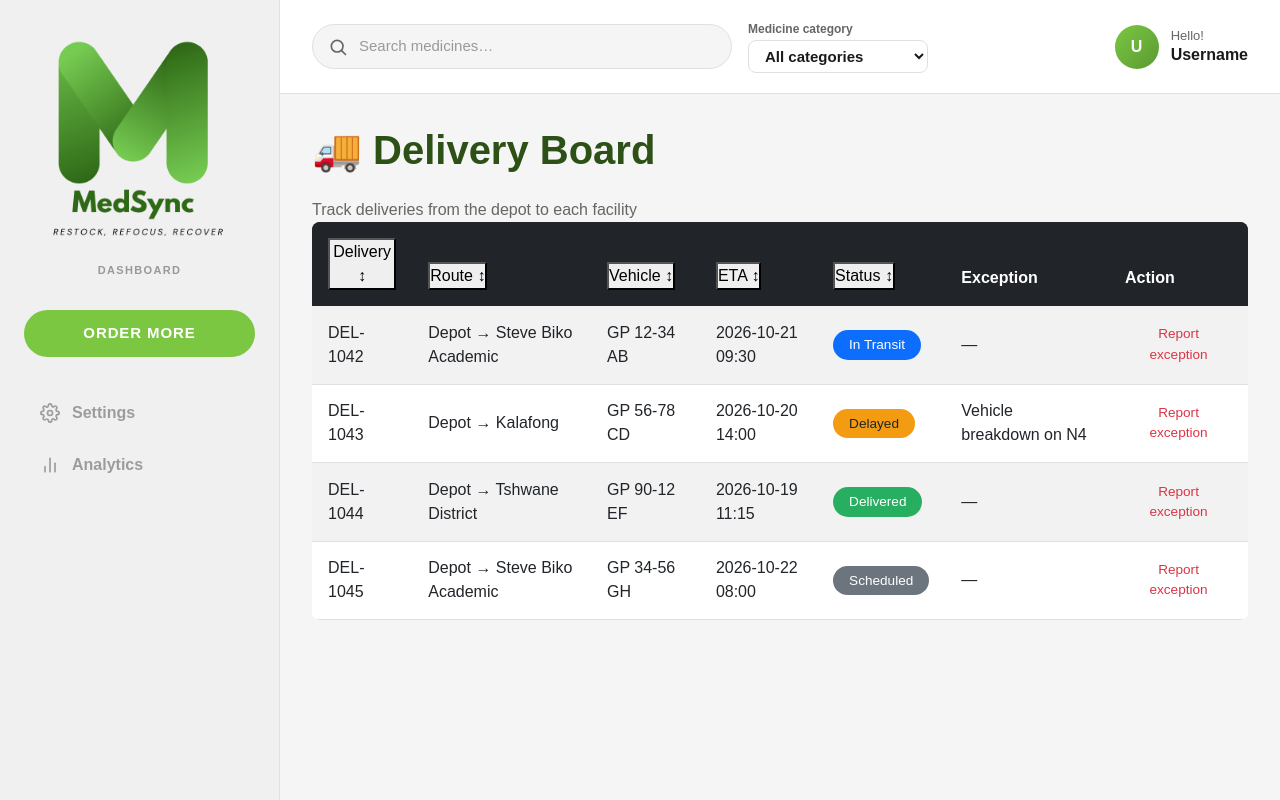
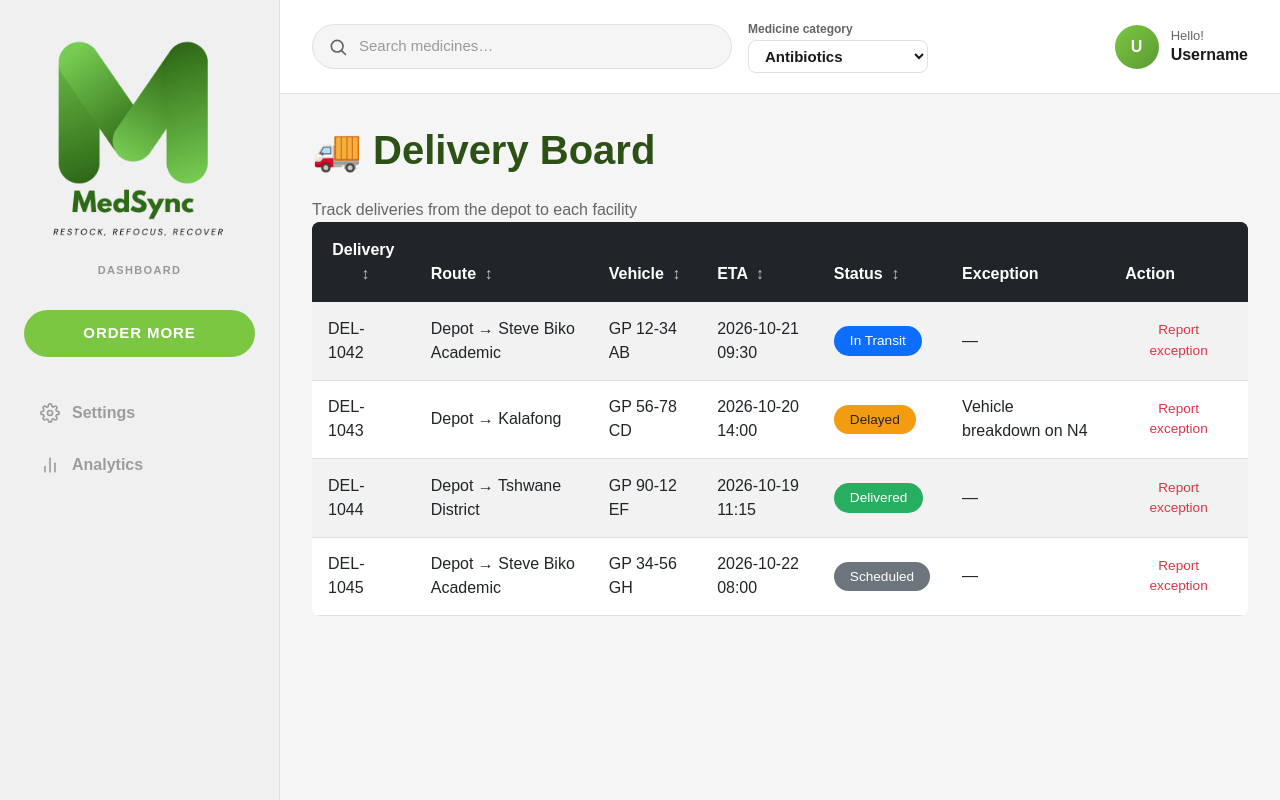
Before and after one commit to u24645177/BFB321_Group4_Project, a Flask app: page /tracking in a window 1280 px wide. Run offline with Flask 3, Linux system fonts and the light colour scheme.

Commit message:
Load JS from static files and fix main.js not loading on dashboard.html. Style sort headingson

```diff
--- a/static/css/style.css
+++ b/static/css/style.css
@@ -695,3 +695,21 @@ footer a:hover {
         @media (prefers-reduced-motion: reduce) {
             * { transition: none !important; }
         }
+/* ---------- Sortable table headings (tracking page) ---------- */
+.sort-btn {
+    background: none;          /* remove the grey box */
+    border: none;              /* remove the outline */
+    padding: 0;                /* the <th> already has padding */
+    color: inherit;            /* use the heading's white text */
+    font: inherit;             /* use the heading's font and weight */
+    cursor: pointer;           /* show a hand so users know it's clickable */
+}
+
+.sort-btn:hover {
+    color: var(--primary-light-green);   /* your MedSync green on hover */
+}
+
+.sort-icon {
+    margin-left: 4px;
+    opacity: 0.7;
+}
--- a/static/js/main.js
+++ b/static/js/main.js
@@ -46,3 +46,9 @@ document.querySelectorAll('table.sortable-table').forEach(function (table) {
         });
     });
 });
+
+const categorySelect = document.querySelector('#category-select');
+
+categorySelect.addEventListener('change', () => {
+    document.querySelector('#search-form').submit();
+});
--- a/templates/base.html
+++ b/templates/base.html
@@ -99,7 +99,6 @@
                     <label for="category-select">Medicine category</label>
                     <!-- Submitted with the search form so search + category filter together -->
                     <select id="category-select" name="category" form="search-form"
-                            onchange="this.form.requestSubmit ? this.form.requestSubmit() : this.form.submit()">
                         {% block category_options %}
                         {% set current_category = request.args.get('category', 'all') %}
                         {% for value, label in [('all', 'All categories'), ('antibiotics', 'Antibiotics'), ('analgesics', 'Analgesics'), ('antiretrovirals', 'Antiretrovirals'), ('vaccines', 'Vaccines')] %}
@@ -130,7 +129,8 @@
 
     <!-- Bootstrap JS -->
     <script src="https://cdn.jsdelivr.net/npm/bootstrap@5.3.0/dist/js/bootstrap.bundle.min.js"></script>
-
+    <!-- Our shared JavaScript: sortable tables, form validation, category filter -->
+    <script src="{{ url_for('static', filename='js/main.js') }}"></script>
     {% block scripts %}{% endblock %}
 </body>
 </html>
```
Also changed, not shown: static/js/dashboard.js (added, +19 -0 lines), templates/index.html (+1 -21 lines).
